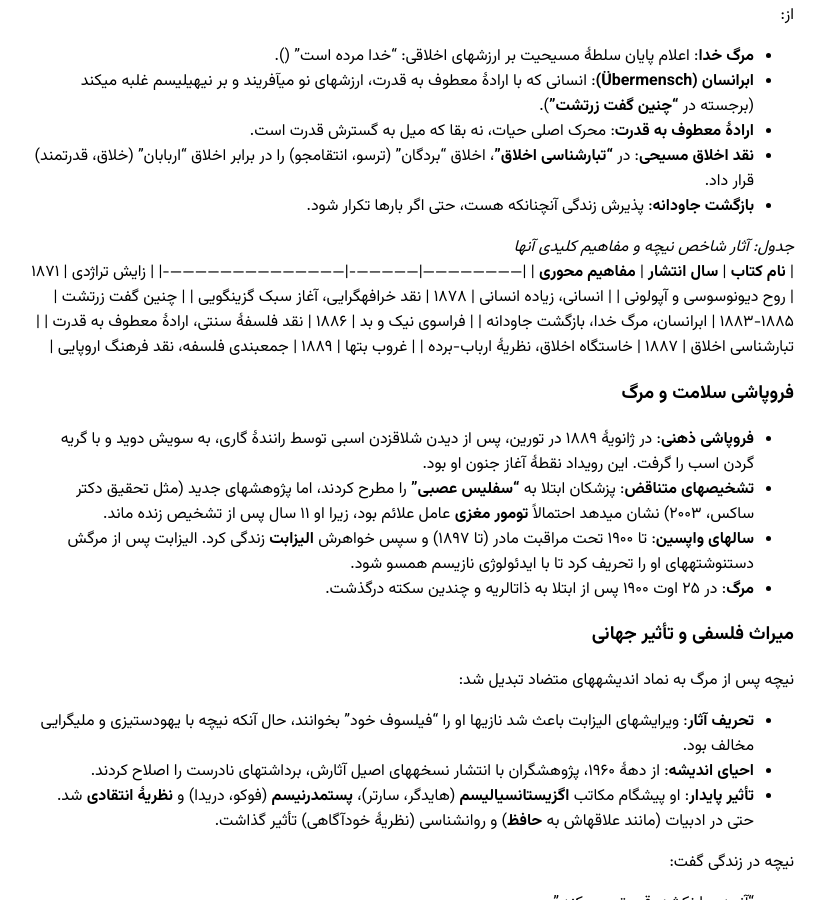
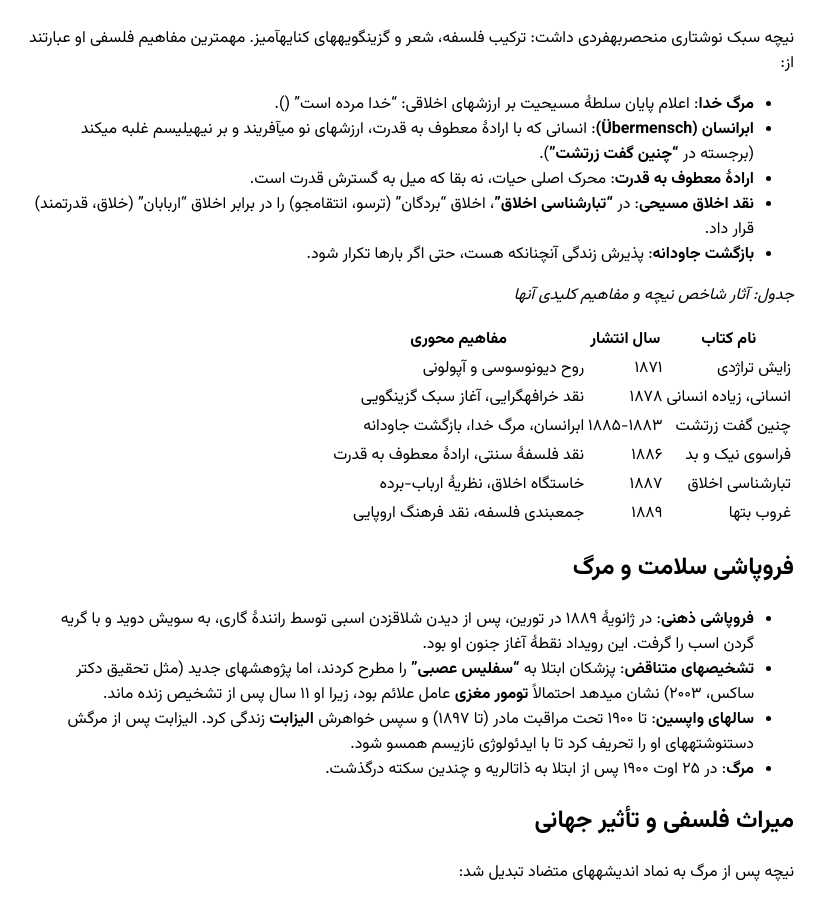
Before and after one commit to darkblog/darkblog.github.io, a Jekyll site: the page built from _posts/2025-7-4-57.md, in a window 1280 px wide and 900 px high, scrolled down 1171 px. Shown: the whole window, without its empty margins (230-1056 px from the left). Built offline with Jekyll 4.4.1, drawn with Linux system fonts in a browser that asks for light colours; some of the changed lines change nothing that is shown; some of the changed text lies outside the part shown.

Commit message:
Update 2025-7-4-57.md

```diff
--- a/_posts/2025-7-4-57.md
+++ b/_posts/2025-7-4-57.md
@@ -1,30 +1,28 @@
 ---
 layout: post
-title: نیچه
+title: زندگینامه فریدریش نیچه - فیلسوفی که مرزهای اندیشه را جابهجا کرد
 ---
 
-## زندگینامه فریدریش نیچه: فیلسوفی که مرزهای اندیشه را جابهجا کرد
-
-### تولد، خانواده و کودکی
+## تولد، خانواده و کودکی
 - **تولد و پیشینه خانوادگی**: فریدریش ویلهلم نیچه در ۱۵ اکتبر ۱۸۴۴ در روکنِ پروس (امروزه آلمان) زاده شد. تولد او مصادف با زادروز فریدریش ویلهلم چهارم، پادشاه پروس بود، و پدرش که معلم خاندان سلطنتی بود، نام پادشاه را بر او نهاد. نیچه بعداً نام میانی "ویلهلم" را حذف کرد.
 - **تراژدیهای خانوادگی**: پدرش، کشیشی لوتری، در ۱۸۴۹ بر اثر بیماری مغزی درگذشت. شش ماه بعد، برادر کوچکش لودویگ جوزف نیز فوت شد. نیچه در محیطی کاملاً زنانه (با مادر، خواهر الیزابت، مادربزرگ و دو عمه) بزرگ شد. همکلاسیها به او لقب "کشیش کوچک" میدادند، زیرا از بازیهای خشن پرهیز میکرد و به خواندن انجیل علاقه داشت.
 - **شخصیت حساس**: تنفر از دروغ و خشونت، و تمایل به مهربانی، از ویژگیهای دوران کودکی او بود. بااینحال، روحیهٔ مقاومتش در رویدادی مانند سوزاندن کف دستش با کبریت برای اثبات راستگویی آشکار شد.
 
-### تحصیلات و تحول فکری
+## تحصیلات و تحول فکری
 - **مدرسه پفورتا**: در ۱۴ سالگی بورسیهٔ مدرسهٔ معتبر پفورتا را دریافت کرد. در آنجا زبانهای یونانی، لاتین، عبری و فرانسوی آموخت و با آثار شاعر ناشناختهٔ آن زمان، فریدریش هولدرلین، آشنا شد.
 - **از الهیات تا فلسفه**: در ۱۸۶۵، ایمان مسیحیاش را از دست داد و تحصیل الهیات در دانشگاه بن را رها کرد. به دانشگاه لایپزیگ رفت و در رشتهٔ فیلولوژی (زبانشناسی کلاسیک) ادامه داد. در همین دوره، کتاب **"جهان همچون اراده و تصور"** اثر شوپنهاور را کشف کرد که عمیقاً بر او تأثیر گذاشت.
 - **خدمت نظام**: در ۱۸۶۷ به ارتش پروس پیوست، اما پس از سانحهٔ اسبسواری (شکستگی عضلات سینه) مجبور به ترک خدمت شد.
 
-### حرفهٔ آکادمیک و دوستیهای تأثیرگذار
+## حرفهٔ آکادمیک و دوستیهای تأثیرگذار
 - **جوانترین استاد اروپا**: در ۲۴ سالگی (۱۸۶۹) بدون داشتن مدرک دکتری، به عنوان استاد فیلولوژی کلاسیک در دانشگاه بازل منصوب شد. این موقعیت به توصیهٔ استادش ریتشل ممکن شد.
 - **دوستی با واگنر**: در ۱۸۶۹ با آهنگساز نامدار، ریچارد واگنر، ملاقات کرد. این دوستی الهامبخش نخستین کتاب نیچه، **"زایش تراژدی"** (۱۸۷۱) شد که در آن "روح دیونوسوسی" (غریزی) و "آپولونی" (عقلانی) را به عنوان دو نیروی متضاد در هنر یونان تحلیل کرد. اما این رابطه پس از اختلافات فکری به تلخی پایان یافت.
 - **کنارهگیری از دانشگاه**: بیماریهای مزمن (سردرد، مشکلات بینایی) از ۱۸۷۹ او را مجبور به استعفا کرد. دههٔ بعدی را به سفر و نوشتن مهمترین آثارش گذراند.
 
-### زندگی شخصی و روابط پرتلاطم
+## زندگی شخصی و روابط پرتلاطم
 - **سلامت شکننده**: نیچه همهٔ عمر با سردردهای شدید، تهوع و مشکلات بینایی دستوپنجه نرم کرد. خود بیماری را "موهبتی برای زایش افکار نو" میدانست.
 - **عشقهای نافرجام**: او به چند زن از جمله **لو آندرئاس سالومه** (نویسنده و روانکاو) و کازیما واگنر (همسر ریچارد واگنر) ابراز علاقه کرد. رابطهٔ با سالومه در ۱۸۸۲ به دلیل "خیانت" او و دوست مشترکشان پل ری شکست خورد و ضربهٔ روحی عمیقی بر نیچه وارد آورد.
 
-### آثار بزرگ و اندیشههای انقلابی
+## آثار بزرگ و اندیشههای انقلابی
 نیچه سبک نوشتاری منحصربهفردی داشت: ترکیب فلسفه، شعر و گزینگویههای کنایهآمیز. مهمترین مفاهیم فلسفی او عبارتند از:
 - **مرگ خدا**: اعلام پایان سلطهٔ مسیحیت بر ارزشهای اخلاقی: "خدا مرده است" ().
 - **ابرانسان (Übermensch)**: انسانی که با ارادهٔ معطوف به قدرت، ارزشهای نو میآفریند و بر نیهیلیسم غلبه میکند (برجسته در **"چنین گفت زرتشت"**).
@@ -33,6 +31,7 @@
 - **بازگشت جاودانه**: پذیرش زندگی آنچنانکه هست، حتی اگر بارها تکرار شود.
 
 *جدول: آثار شاخص نیچه و مفاهیم کلیدی آنها*
+
 | **نام کتاب**          | **سال انتشار** | **مفاهیم محوری**                          |
 |------------------------|----------------|-------------------------------------------|
 | زایش تراژدی           | ۱۸۷۱           | روح دیونوسوسی و آپولونی                  |
@@ -42,13 +41,13 @@
 | تبارشناسی اخلاق      | ۱۸۸۷           | خاستگاه اخلاق، نظریهٔ ارباب-برده        |
 | غروب بتها             | ۱۸۸۹           | جمعبندی فلسفه، نقد فرهنگ اروپایی       |
 
-### فروپاشی سلامت و مرگ
+## فروپاشی سلامت و مرگ
 - **فروپاشی ذهنی**: در ژانویهٔ ۱۸۸۹ در تورین، پس از دیدن شلاقزدن اسبی توسط رانندهٔ گاری، به سویش دوید و با گریه گردن اسب را گرفت. این رویداد نقطهٔ آغاز جنون او بود.
 - **تشخیصهای متناقض**: پزشکان ابتلا به **"سفلیس عصبی"** را مطرح کردند، اما پژوهشهای جدید (مثل تحقیق دکتر ساکس، ۲۰۰۳) نشان میدهد احتمالاً **تومور مغزی** عامل علائم بود، زیرا او ۱۱ سال پس از تشخیص زنده ماند.
 - **سالهای واپسین**: تا ۱۹۰۰ تحت مراقبت مادر (تا ۱۸۹۷) و سپس خواهرش **الیزابت** زندگی کرد. الیزابت پس از مرگش دستنوشتههای او را تحریف کرد تا با ایدئولوژی نازیسم همسو شود.
 - **مرگ**: در ۲۵ اوت ۱۹۰۰ پس از ابتلا به ذاتالریه و چندین سکته درگذشت.
 
-### میراث فلسفی و تأثیر جهانی
+## میراث فلسفی و تأثیر جهانی
 نیچه پس از مرگ به نماد اندیشههای متضاد تبدیل شد:
 - **تحریف آثار**: ویرایشهای الیزابت باعث شد نازیها او را "فیلسوف خود" بخوانند، حال آنکه نیچه با یهودستیزی و ملیگرایی مخالف بود.
 - **احیای اندیشه**: از دههٔ ۱۹۶۰، پژوهشگران با انتشار نسخههای اصیل آثارش، برداشتهای نادرست را اصلاح کردند.
```
